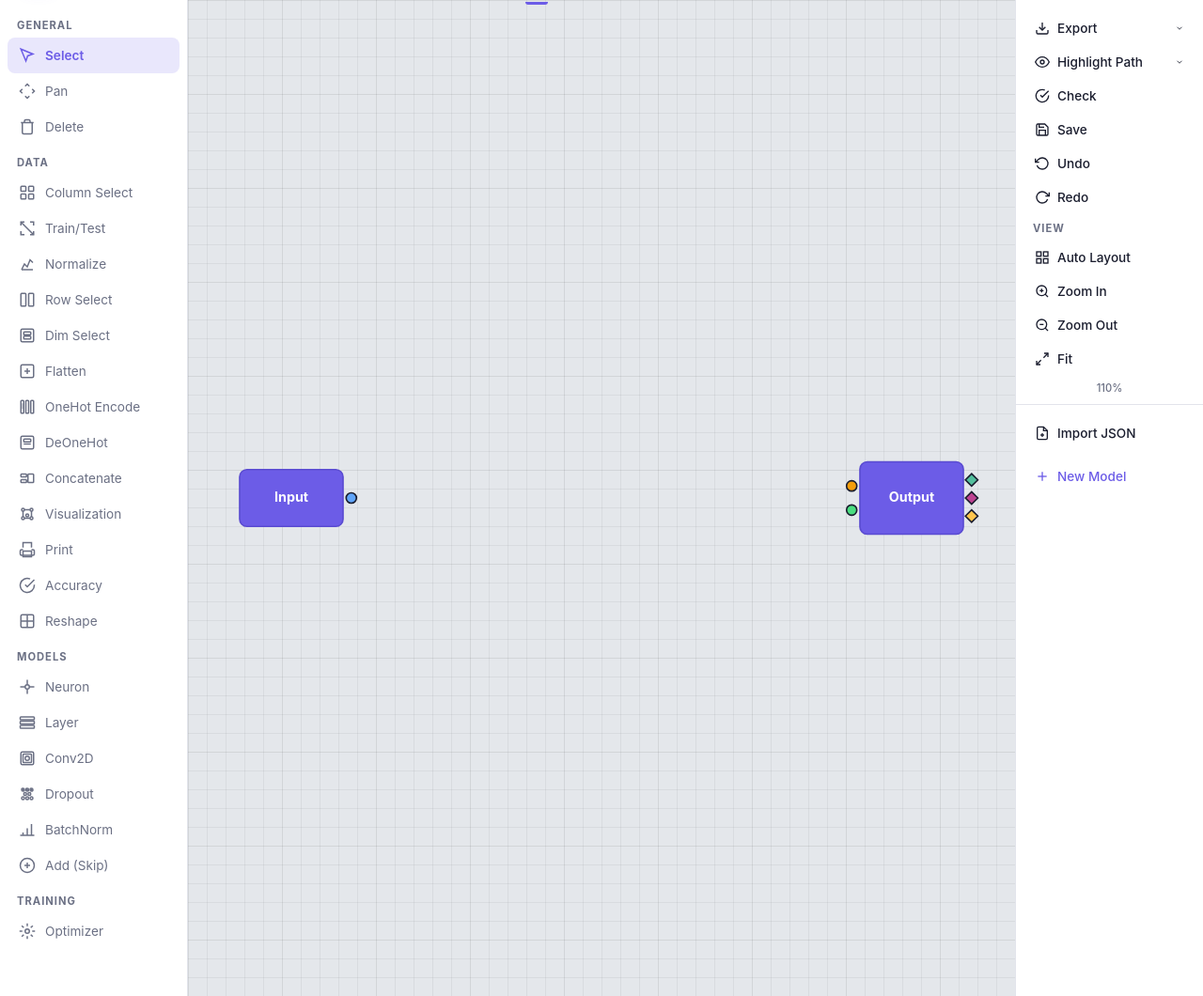
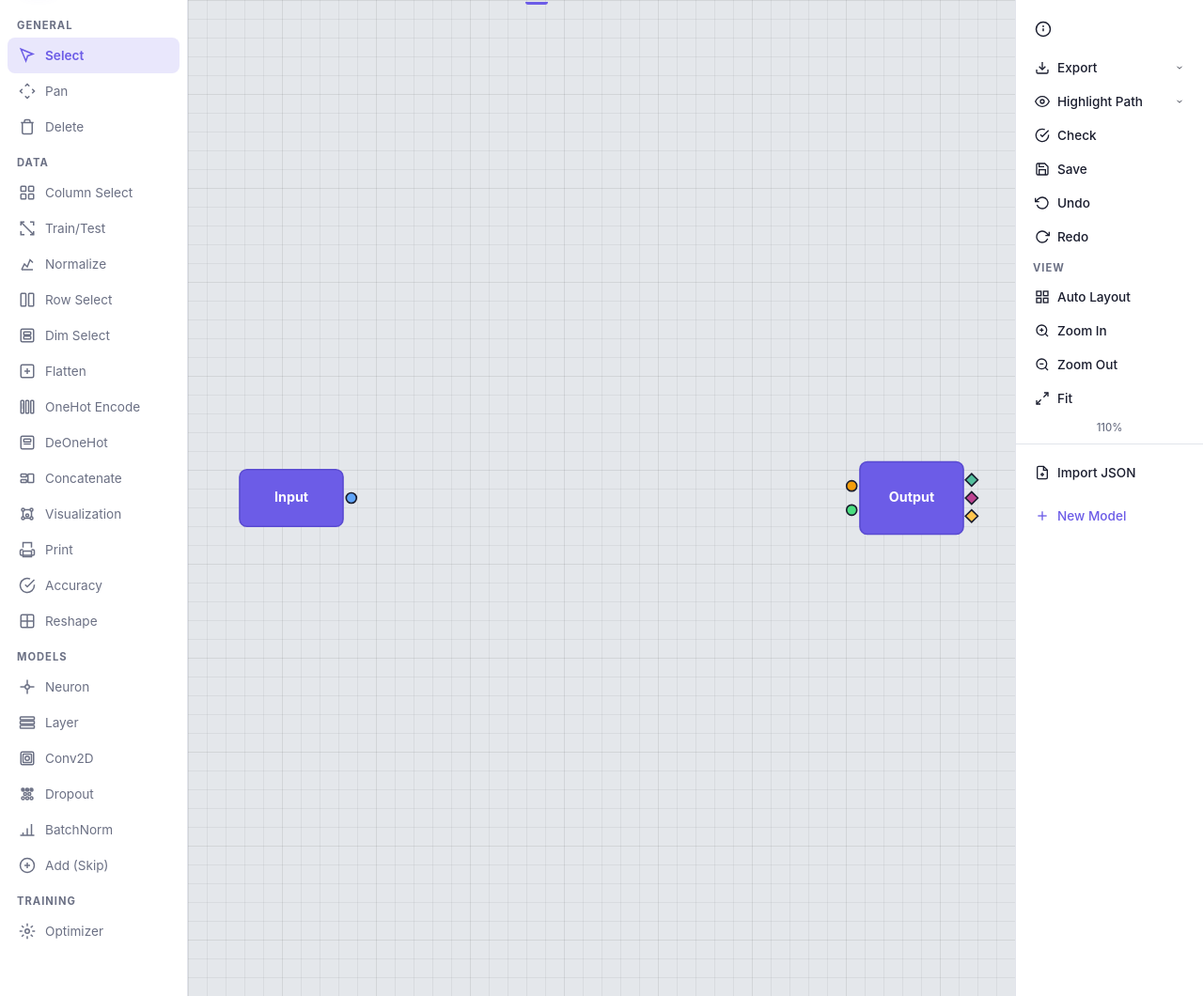
Before and after one commit to MohammadKeifari/SketchNet, a Django app: page /sketchmod/ in a window 1280 px wide. Shown: the part 60-1120 px from the top of the page at 94% size. Run offline with Django 5.2, Linux system fonts and the light colour scheme; the visitor is signed in with stand-in values (Sample User, id 1).

Commit message:
Info icon button

```diff
--- a/sketchmod/templates/sketchmod/canvas.html
+++ b/sketchmod/templates/sketchmod/canvas.html
@@ -23,7 +23,8 @@
         </div>
         <!-- Right Sidebar -->
         <div class="sidebar sidebar-right" id="rightSidebar">
-            <!-- Model Info -->
+            <div class="sidebar-section">
+                <!-- Existing model info (shown when expanded) -->
                 <div class="sidebar-model-info"
                      id="sidebarModelInfo"
                      style="display: none">
@@ -32,6 +33,25 @@
                          id="sidebarModelId"
                          onclick="copyToClipboard(this.textContent)"
                          title="Click to copy"></div>
+                </div>
+                <!-- Info icon button, wrapped like other buttons -->
+                <button class="sidebar-btn sidebar-model-info-icon"
+                        id="sidebarModelInfoIcon"
+                        title="Show model info">
+                    <svg width="18"
+                         height="18"
+                         viewBox="0 0 24 24"
+                         fill="none"
+                         stroke="currentColor"
+                         stroke-width="2">
+                        <!-- Large outer circle -->
+                        <circle cx="12" cy="12" r="10" />
+                        <!-- Stem of the "i" -->
+                        <line x1="12" y1="15" x2="12" y2="11" />
+                        <!-- Dot of the "i" (a small filled circle) -->
+                        <circle cx="12" cy="8" r="1.2" fill="currentColor" stroke="none" />
+                    </svg>
+                </button>
             </div>
             <div class="sidebar-section">
                 <!--export-->
@@ -718,6 +738,11 @@
             </div>
         </div>
     </div>
+    <!-- Floating info panel -->
+    <div class="sidebar-info-panel" id="sidebarInfoPanel">
+        <div class="sidebar-info-panel-name" id="sidebarInfoPanelName"></div>
+        <div class="sidebar-info-panel-id" id="sidebarInfoPanelId"></div>
+    </div>
 {% endblock content %}
 {% block extra_js %}
     <script src="{% static 'sketchmod/js/canvas.js' %}"></script>
```
Lines whose indentation alone changed are shown as unchanged.
